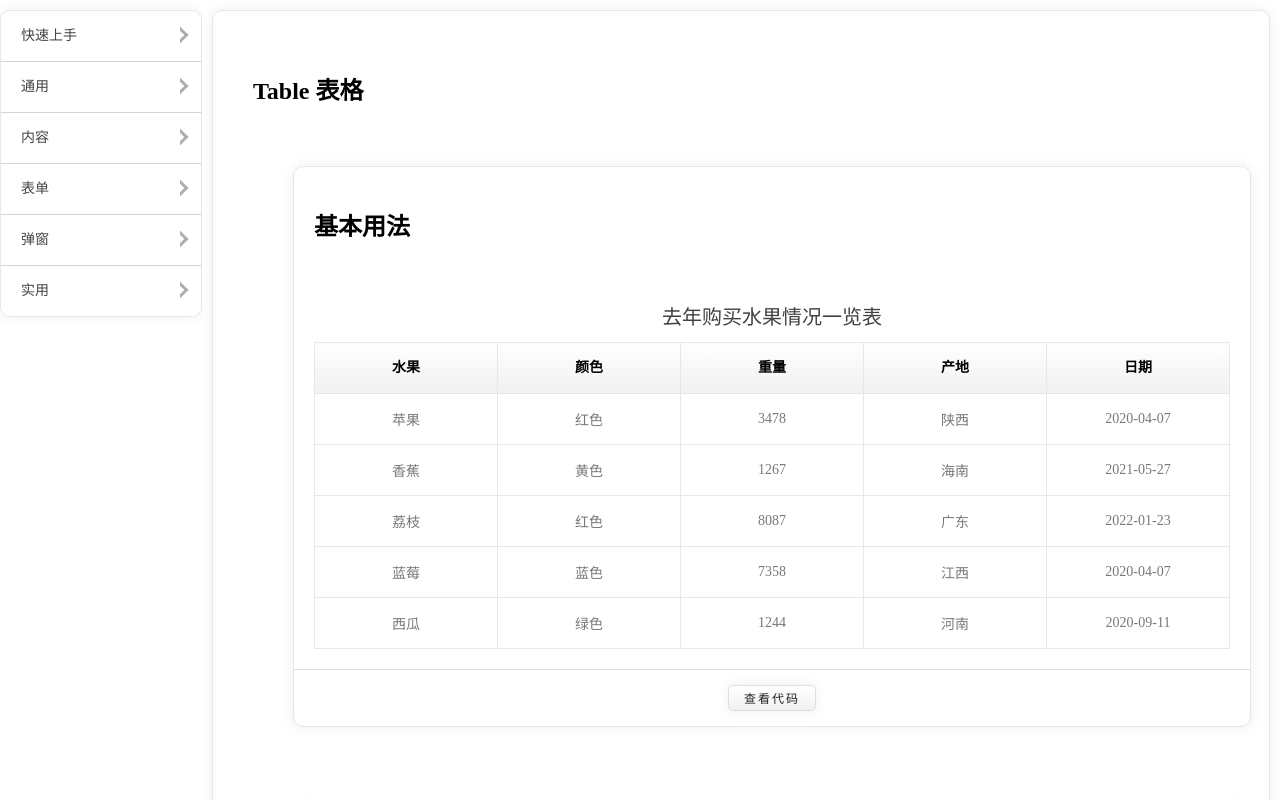
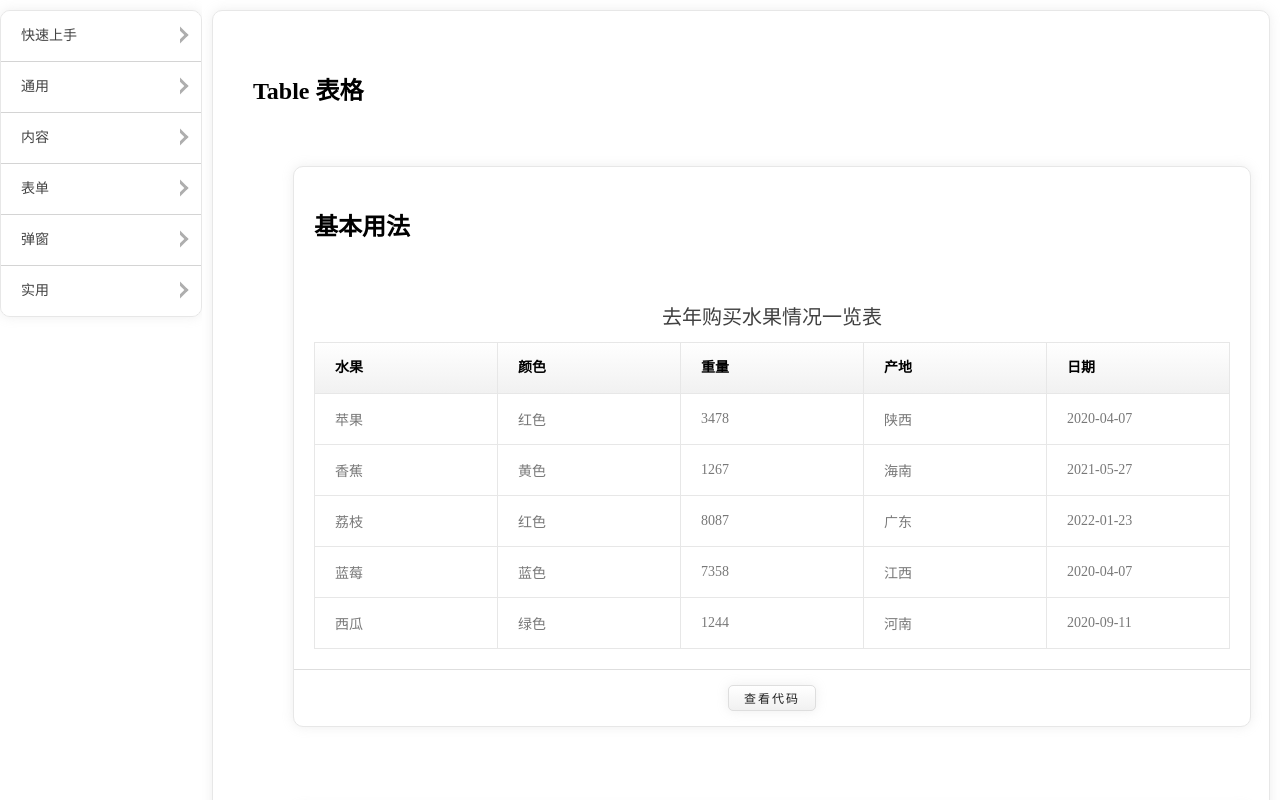
Before and after one commit to undefine4080/Wood-UI-React, a React (Vite) app: page /table in a window 1280 px wide. Built offline with nearby package versions, Linux system fonts and the light colour scheme.

Commit message:
fix: header of table overflow when  scrolling the table

```diff
--- a/src/components/Table/Table.tsx
+++ b/src/components/Table/Table.tsx
@@ -4,6 +4,7 @@ import { TableColumn } from './TableColumn';
 import { addUnitPx } from '@base/utils';
 
 import './table.less';
+import { useHeaderMaskWidth } from './hooks';
 
 function Table(props: propsTable) {
     const {
@@ -11,7 +12,7 @@ function Table(props: propsTable) {
         children,
         title,
         maxHeight,
-        align = 'center',
+        align = 'left',
         showNum,
         onRowClick,
         onCellClick,
@@ -22,7 +23,7 @@ function Table(props: propsTable) {
     };
 
     const Children = React.Children.toArray(children);
-    const TableColumnChildren = Children.filter(
+    const TableColumns = Children.filter(
         (item: any) => item.type.displayName === 'TableColumn',
     );
 
@@ -34,11 +35,11 @@ function Table(props: propsTable) {
 
     // index cell
     const indexCell = (index: number) => (
-        <td className='wdu-table__cell'>{index + 1}</td>
+        <td className='wdu-table__cell wdu-table__cell-index'>{index + 1}</td>
     );
 
     // header cells of the table
-    const headerCells = TableColumnChildren.map((item: any, index: number) => {
+    const headerCells = TableColumns.map((item: any) => {
         const { prop, label, width } = item.props;
         const style = {
             width: `${width}px`,
@@ -46,15 +47,25 @@ function Table(props: propsTable) {
         };
 
         return (
-            <th className='wdu-table__header-cell' key={index} style={style}>
+            <th className='wdu-table__header-cell' key={prop} style={style}>
                 {label}
             </th>
         );
     });
 
+    const tableHeader = (
+        <thead>
+            <tr className='wdu-table__header'>
+                {showNum && indexCellOfHeader}
+
+                {headerCells}
+            </tr>
+        </thead>
+    );
+
     // cell of the column
     const cellColumn = (dataItem: Object) => {
-        return TableColumnChildren.map((child: any) => {
+        return TableColumns.map((child: any) => {
             const props = {
                 rowData: dataItem,
                 align: child.props.align ?? align,
@@ -74,17 +85,28 @@ function Table(props: propsTable) {
         }
     };
 
+    const headerMask = () => {
+        return <table className='wdu-table'>{tableHeader}</table>;
+    };
+
+    const { refTable, refTableContainer, headerMaskWidth } =
+        useHeaderMaskWidth(maxHeight);
+
     return (
-        <div className='wdu-table__container' style={{ ...tableMaxHeight }}>
-            <table className='wdu-table'>
+        <div className='wdu-table__container' ref={refTableContainer}>
+            {maxHeight && (
+                <div
+                    className='wdu-table__headerMask'
+                    style={{ width: headerMaskWidth }}>
+                    {headerMask()}
+                </div>
+            )}
+
+            <div className='wdu-table__realBody' style={{ ...tableMaxHeight }}>
+                <table className='wdu-table' ref={refTable}>
                     {title && titleTable}
-                <thead>
-                    <tr className='wdu-table__header'>
-                        {showNum && indexCellOfHeader}
 
-                        {headerCells}
-                    </tr>
-                </thead>
+                    {!maxHeight && tableHeader}
 
                     <tbody className='wdu-table__body'>
                         {data.map((dataItem, index) => {
@@ -92,9 +114,9 @@ function Table(props: propsTable) {
                                 <tr
                                     className='wdu-table__row'
                                     key={index}
-                                onClick={(e: MouseEvent<HTMLTableRowElement>) =>
-                                    handleRowClick(e, dataItem)
-                                }>
+                                    onClick={(
+                                        e: MouseEvent<HTMLTableRowElement>,
+                                    ) => handleRowClick(e, dataItem)}>
                                     {showNum && indexCell(index)}
 
                                     {cellColumn(dataItem)}
@@ -104,6 +126,7 @@ function Table(props: propsTable) {
                     </tbody>
                 </table>
             </div>
+        </div>
     );
 }
 
--- /dev/null
+++ b/src/components/Table/hooks.ts
@@ -0,0 +1,42 @@
+import { useEffect, useRef, useState } from "react";
+import { propsTable } from "./type";
+
+function useHeaderMaskWidth(maxHeight: propsTable['maxHeight']) {
+    const [headerMaskWidth, setHeaderMaskWidth] = useState<string>();
+    const refTable = useRef<any>();
+    const refTableContainer = useRef<any>();
+
+    const calcHeaderMaskWidth = () => {
+        const containerWidth = refTableContainer.current.clientWidth;
+        const scrollbarWidth =
+            containerWidth - refTable.current.clientWidth;
+        const headerWidth = containerWidth - scrollbarWidth;
+        setHeaderMaskWidth(headerWidth + 'px');
+    };
+
+    const resetHeaderMaskWidthByResize = () => {
+        calcHeaderMaskWidth();
+    };
+
+    useEffect(() => {
+        if (maxHeight) {
+            calcHeaderMaskWidth();
+
+            window.addEventListener('resize', resetHeaderMaskWidthByResize);
+
+            return () =>
+                window.removeEventListener(
+                    'resize',
+                    resetHeaderMaskWidthByResize,
+                );
+        }
+    }, []);
+
+    return {
+        refTable,
+        refTableContainer,
+        headerMaskWidth
+    };
+}
+
+export { useHeaderMaskWidth };
--- a/src/components/Table/table.less
+++ b/src/components/Table/table.less
@@ -1,4 +1,4 @@
-@import (reference) "@base/styles/main.less";
+@import (reference) '@base/styles/main.less';
 
 @borderStyle: 1px solid rgb(231, 231, 231);
 
@@ -13,7 +13,8 @@
 }
 
 .wdu-table__container {
-    overflow: auto;
+    position: relative;
+    overflow: hidden;
 }
 
 .wdu-table {
@@ -23,6 +24,11 @@
     border: @borderStyle;
     table-layout: fixed;
     font-size: 14px;
+    z-index: inherit;
+
+    &__realBody {
+        overflow: auto;
+    }
 
     &__title {
         .wdu-text-title();
@@ -30,7 +36,6 @@
     }
 
     &__header {
-        // height: 30px;
         text-align: center;
         line-height: 30px;
         .wdu-bg-plain();
@@ -40,6 +45,9 @@
             border-bottom: @borderStyle;
             border-top: @borderStyle;
             border-right: @borderStyle;
+            box-sizing: border-box;
+            word-break: break-all;
+            white-space: break-spaces;
 
             .wdu-table__gridLine();
         }
@@ -62,7 +70,7 @@
         padding: 15px 20px;
         word-break: break-all;
         white-space: break-spaces;
-        text-align: center;
+        text-align: left;
         box-sizing: border-box;
         border: @borderStyle;
 
@@ -71,6 +79,7 @@
         &-index {
             width: 80px;
             border-right: @borderStyle;
+            text-align: center;
         }
     }
 
@@ -78,4 +87,12 @@
         position: sticky;
         top: 0px;
     }
+
+    &__headerMask {
+        position: absolute;
+        top: 0;
+        left: 0;
+        right: 0;
+        z-index: 100;
+    }
 }
--- a/src/components/Table/type.ts
+++ b/src/components/Table/type.ts
@@ -32,7 +32,6 @@ interface propsTable extends propsTableEvents {
 interface innerPropsColumn {
     children?: ReactNode;
     rowData?: rowData;
-    template?: any; // user define cell node
     key?: string | number;
     onCellClick?: propsTableEvents['onCellClick'];
 }
@@ -41,8 +40,8 @@ interface propsTableColumn extends innerPropsColumn {
     prop: string; // the key of data item of table column
     label?: string; // text of table column
     width?: string | number;
-    height?: string | number;
     maxWidth?: string | number;
+    template?: any; // user define cell node
     align?: propsTable['align'];
 }
 
```
Lines whose indentation alone changed are shown as unchanged.
